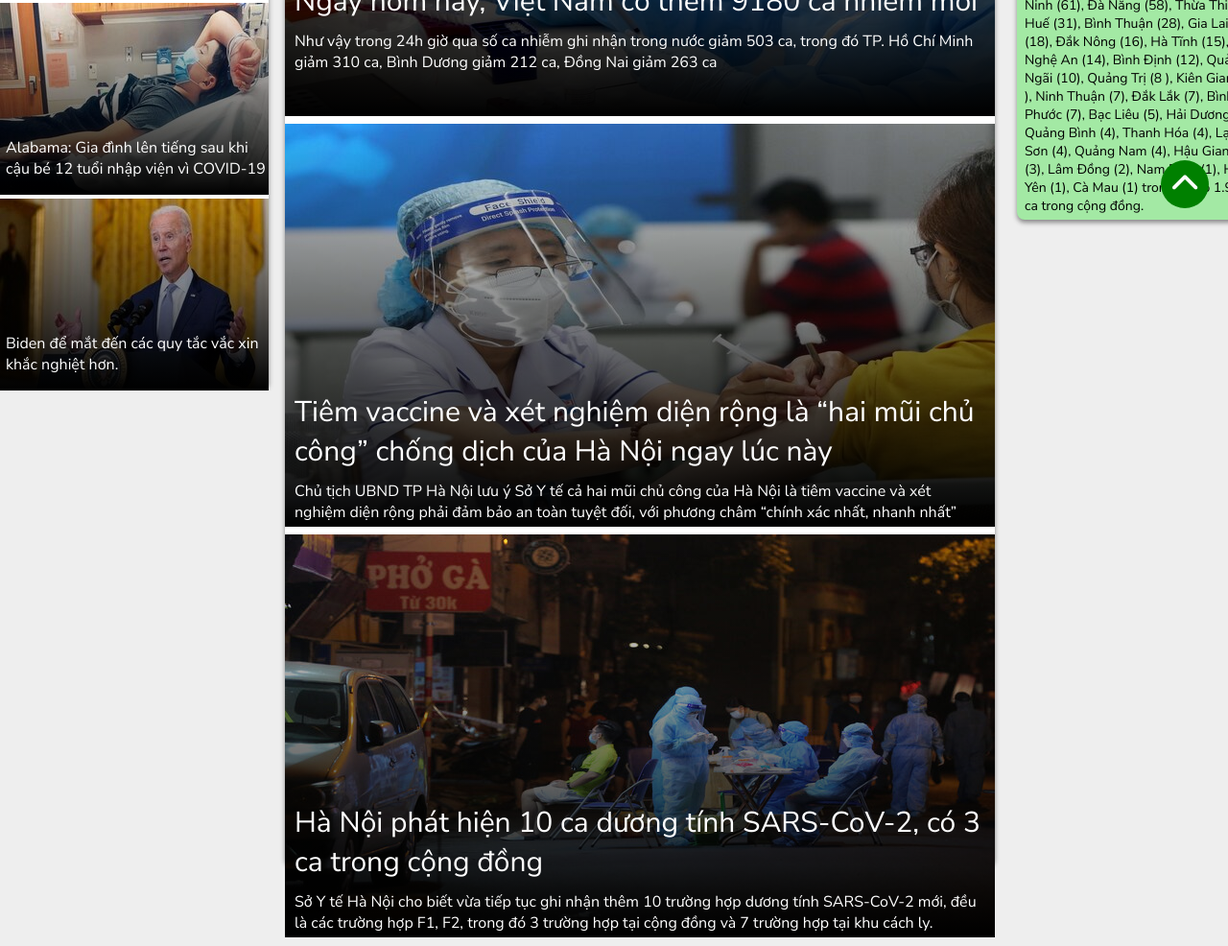
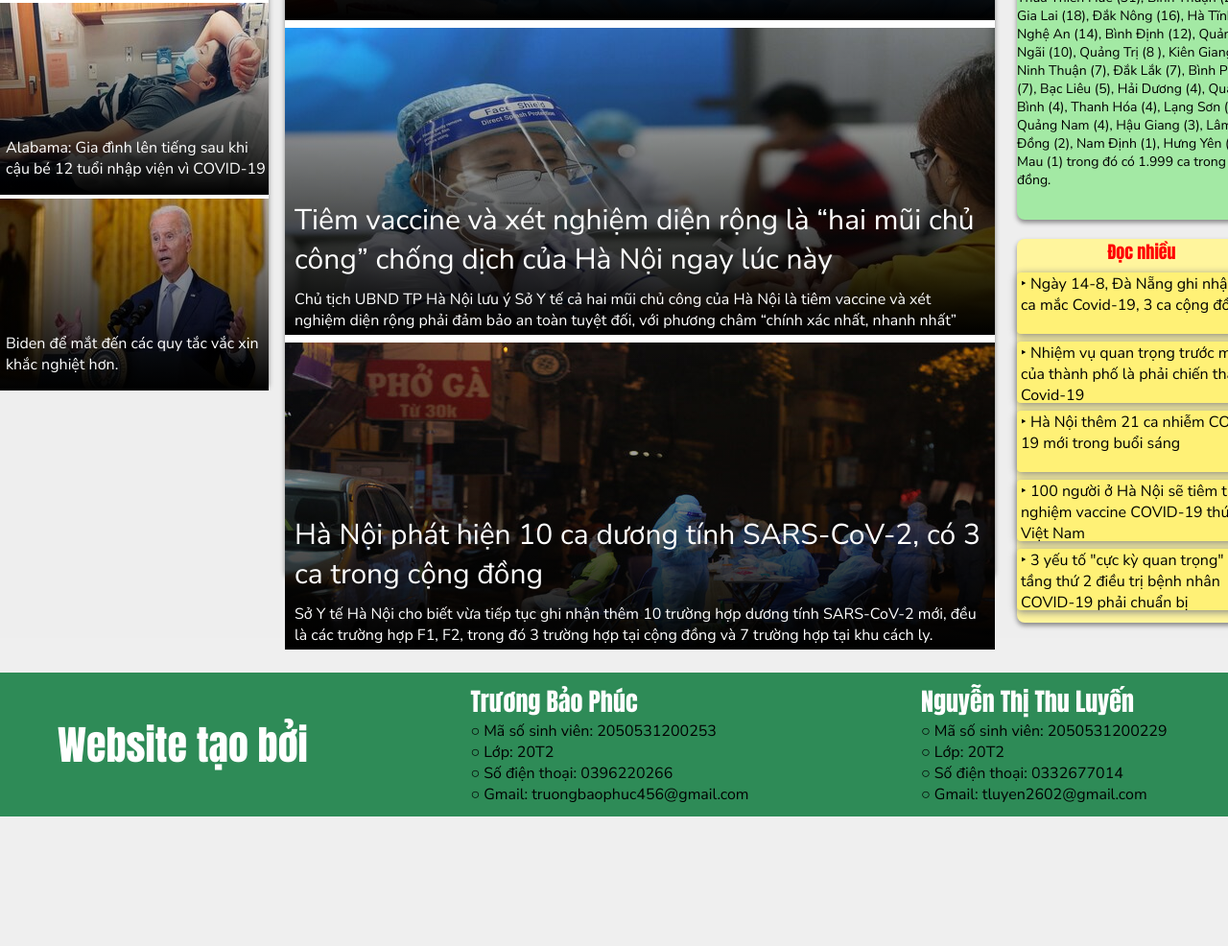
Before and after one commit to trapro999b/test, a plain HTML site: page index.html in a window 1280 px wide. Shown: the part 543-1529 px from the top of the page at 96% size. After the commit the page ends 1394 px from the top, so only its background shows below. Drawn offline with Linux system fonts and the light colour scheme.

```diff
--- a/index.html
+++ b/index.html
@@ -119,24 +119,38 @@
 				<div class="vn-new-confirmed">
 					Trong đó 30 ca nhập cảnh và 9.150 ca ghi nhận trong nước tại TP. Hồ Chí Minh (3.531), Bình Dương (2.816), Đồng Nai (808), Long An (623), Khánh Hòa (243), Đồng Tháp (152), Cần Thơ (142), Trà Vinh (140), Hà Nội (97), Vĩnh Long (71), Bà Rịa - Vũng Tàu (69), Phú Yên (64), An Giang (61), Tây Ninh (61), Đà Nẵng (58), Thừa Thiên Huế (31), Bình Thuận (28), Gia Lai (18), Đắk Nông (16), Hà Tĩnh (15), Nghệ An (14), Bình Định (12), Quảng Ngãi (10), Quảng Trị (8 ), Kiên Giang (8 ), Ninh Thuận (7), Đắk Lắk (7), Bình Phước (7), Bạc Liêu (5), Hải Dương (4), Quảng Bình (4), Thanh Hóa (4), Lạng Sơn (4), Quảng Nam (4), Hậu Giang (3), Lâm Đồng (2), Nam Định (1), Hưng Yên (1), Cà Mau (1) trong đó có 1.999 ca trong cộng đồng.</div>
 			</div>
+			<div class="most-viewed-news">
+				<div class="titles">Đọc nhiều</div>
+				<div class="mv-content"><a>‣ Ngày 14-8, Đà Nẵng ghi nhận 91 ca mắc Covid-19, 3 ca cộng đồng </a></div>
+				<div class="mv-content"><a>‣ Nhiệm vụ quan trọng trước mắt của thành phố là phải chiến thắng Covid-19 </a></div>
+				<div class="mv-content"><a>‣ Hà Nội thêm 21 ca nhiễm COVID-19 mới trong buổi sáng</a></div>
+				<div class="mv-content"><a>‣ 100 người ở Hà Nội sẽ tiêm thử nghiệm vaccine COVID-19 thứ 3 ở Việt Nam</a></div>
+				<div class="mv-content"><a>‣ 3 yếu tố "cực kỳ quan trọng" mà tầng thứ 2 điều trị bệnh nhân COVID-19 phải chuẩn bị</a></div>
+			</div>
 		</div>
 	</div>
 	<!--End-->
-	<div id="backtop">
-		<link rel="stylesheet" href="./covid news_files/all.css"  class="fas fa-chevron-up">
-	</div>
-	<!--<div id="mess">
-		<link rel="stylesheet" href="https://pro.fontawesome.com/releases/v5.10.0/css/all.css"
-		<i class="fab fa-facebook-messenger"></i>
-	</div>-->
 	<!--FOOTER -->
-	<footer>
-		<div class="profile">
-			<div class="number1">
-
+	<div class="footer">
+		<div class="footer-container">
+			<div class="infor-titles">
+				Website tạo bởi
+			</div>
+			<div class="profile-box">
+				<div class="profile-name">Trương Bảo Phúc</div>
+				<div class="profile-details">○ Mã số sinh viên: 2050531200253 </div>
+				<div class="profile-details">○ Lớp: 20T2 </div>
+				<div class="profile-details">○ Số điện thoại: 0396220266 </div>
+				<div class="profile-details">○ Gmail: truongbaophuc456@gmail.com</div>
+			</div>
+			<div class="profile-box">
+				<div class="profile-name">Nguyễn Thị Thu Luyến</div>
+				<div class="profile-details">○ Mã số sinh viên: 2050531200229</div>
+				<div class="profile-details">○ Lớp: 20T2 </div>
+				<div class="profile-details">○ Số điện thoại: 0332677014 </div>
+				<div class="profile-details">○ Gmail: tluyen2602@gmail.com</div>
 			</div>
 		</div>
-
-	</footer>
-
-</body><div style="position: absolute; top: 0px;"></div></html>
+	</div>
+</body>
+</html>
--- a/source/index.css
+++ b/source/index.css
@@ -3,12 +3,20 @@
 @import url('https://fonts.googleapis.com/css2?family=Nunito+Sans:wght@600&family=Secular+One&display=swap');
 *{
     font-family: 'Nunito Sans', sans-serif;
+    box-sizing: border-box;
 }
 html, body {
     width: 1320px;
+    height: 1200px;
     margin-left: auto;
     margin-right: auto;
-    background-color: #eeeeee;
+    background-color: #eeeeeeee;
+}
+.footer {
+  width: 1320px;
+  height: 150px;
+  background-color: seagreen;
+  margin-bottom: 0;
 }
 .search{
     margin-right: 0px;
@@ -48,22 +56,21 @@ html, body {
     margin-right: 0px;
     border-radius: 10px;
     width: 1320px;
-    height: 1200px;
+    height: 1000px;
 }
 .main {
     background-color:#fff;
     margin-left: 14px;
     width: 740px;
-    height: 1200px;
+    height: 900px;
     border-radius: 8px ;
     box-shadow: 0px 3px 5px #888;
-
 }
 .main-news {
     display: flex;
     align-items: flex-end;
     width: 740px;
-    height: 420px;
+    height: 320px;
     background-image: url("./xet_nghiem.jpg");
 }
 .news-content {
@@ -73,7 +80,7 @@ html, body {
 }
 .news-titles {
     padding-left: 10px;
-    padding-top: 280px;
+    padding-top: 180px;
     font-size: 30px;
     color: white;
 }
@@ -85,18 +92,18 @@ html, body {
 .second-news {
     margin-top: 8px;
     width: 740px;
-    height: 420px;
+    height: 320px;
     background-image: url("./tiem_vaccine.jpg");
 }
 .third-news {
     margin-top: 8px;
     width: 740px;
-    height: 420px;
+    height: 320px;
     background-image: url("./Hanoi_camacmoi.jpg");
 }
 .left-box {
   width: 280px;
-  height: 1600px;
+  height: 600px;
 }
 .world-news {
     margin-top: 10px;
@@ -147,7 +154,7 @@ html, body {
 }
 .right-box {
     width: 260px;
-    height: 1680px;
+    height: 180px;
     margin-left: 20px;
 }
 .vn-news {
@@ -179,7 +186,26 @@ html, body {
 }
 .vn-new-confirmed {
     font-size: 14px;
-    padding: 8px;
+}
+.most-viewed-news {
+  margin-top: 20px;
+  width: 260px;
+  height: 400px;
+  background-color:#fff59d;
+  box-shadow: 0px 3px 5px #888;
+  border-radius: 8px ;
+}
+.mv-content {
+  padding-left: 4px;
+  margin-top: 8px;
+  width: 260px;
+  height: 64px;
+  border-radius: 4px;
+  background-color:#fff176;
+  box-shadow: 0px 2px 9px #888;
+}
+.mv-content a:hover {
+  color:red;
 }
 
 
@@ -348,3 +374,30 @@ html, body {
     font-size:30px;
 
   }
+.footer-container {
+  display: flex;
+  justify-content: space-between;
+  margin-left: auto;
+  margin-right: auto;
+  width: 1200px;
+}
+.infor-titles {
+  font-family: 'Anton', sans-serif;
+  color: white;
+  margin-top: 44px;
+  font-size: 42px;
+}
+.profile-box {
+  margin-top: 10px ;
+  height: 80px;
+  width: 300px;
+  font-size: 16px;
+}
+.profile-name {
+  font-family: 'Anton', sans-serif;
+  font-size: 26px;
+  color: white;
+}
+.profile-box div:hover {
+  color: #00e5ff;
+}
```
